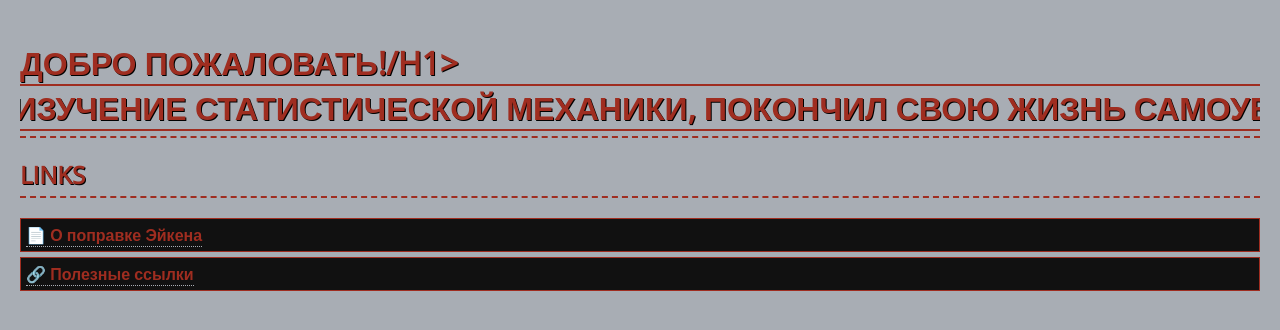
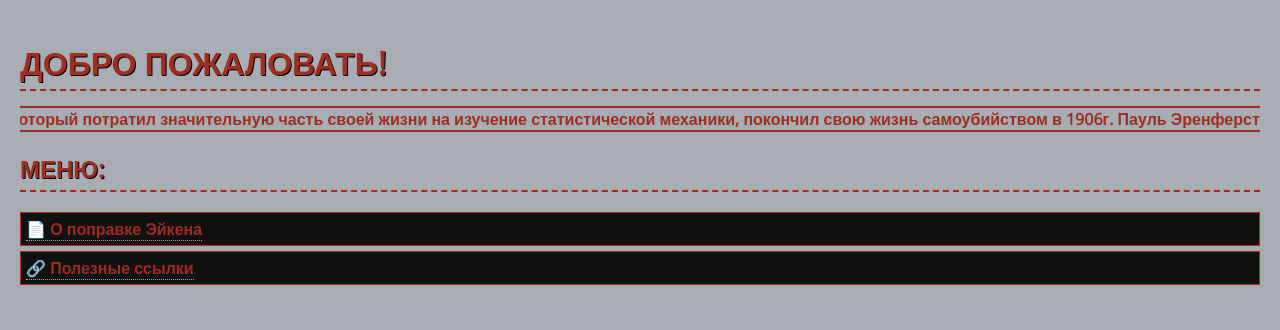
Before and after one commit to CKPEIIKA/ckpeiika.github.io, a Jekyll site: the page index.html, which Jekyll copies as it is, in a window 1280 px wide. Shown: the top 330 px of the page. Built offline with Jekyll 4.4.1, drawn with Linux system fonts in a browser that asks for light colours.

Commit message:
fix index.html

```diff
--- a/index.html
+++ b/index.html
@@ -8,14 +8,14 @@
 </head>
 <body>
 
-  <h1>Добро пожаловать!/h1>
+  <h1>Добро пожаловать!</h1>
 
-  <div class="marquee"><span>⚡ Людвиг Больцман, который потратил значительную часть своей жизни на изучение статистической механики, покончил свою жизнь самоубийством в 1906г. Пауль Эренферст, продолживший работу Больцмана, умер аналогичным образом в 1933г. Теперь наша очередь изучать статистическую механику ⚡</span></div>
+  <div class="marquee" scrollamount="1"><span>⚡ Людвиг Больцман, который потратил значительную часть своей жизни на изучение статистической механики, покончил свою жизнь самоубийством в 1906г. Пауль Эренферст, продолживший работу Больцмана, умер аналогичным образом в 1933г. Теперь наша очередь изучать статистическую механику ⚡</span></div>
 
-  <h2>Links</h2>
+  <h2>Меню:</h2>
   <ul class="nav">
-    <li><a href="docs/eucken.html">📄 О поправке Эйкена</a></li>
-    <li><a href="resources.html">🔗 Полезные ссылки</a></li>
+    <li><a href="pages/eucken.md">📄 О поправке Эйкена</a></li>
+    <li><a href="resources.md">🔗 Полезные ссылки</a></li>
   </ul>
 
   <p class="blink">[Страница в разработке 🚧]</p>
```
